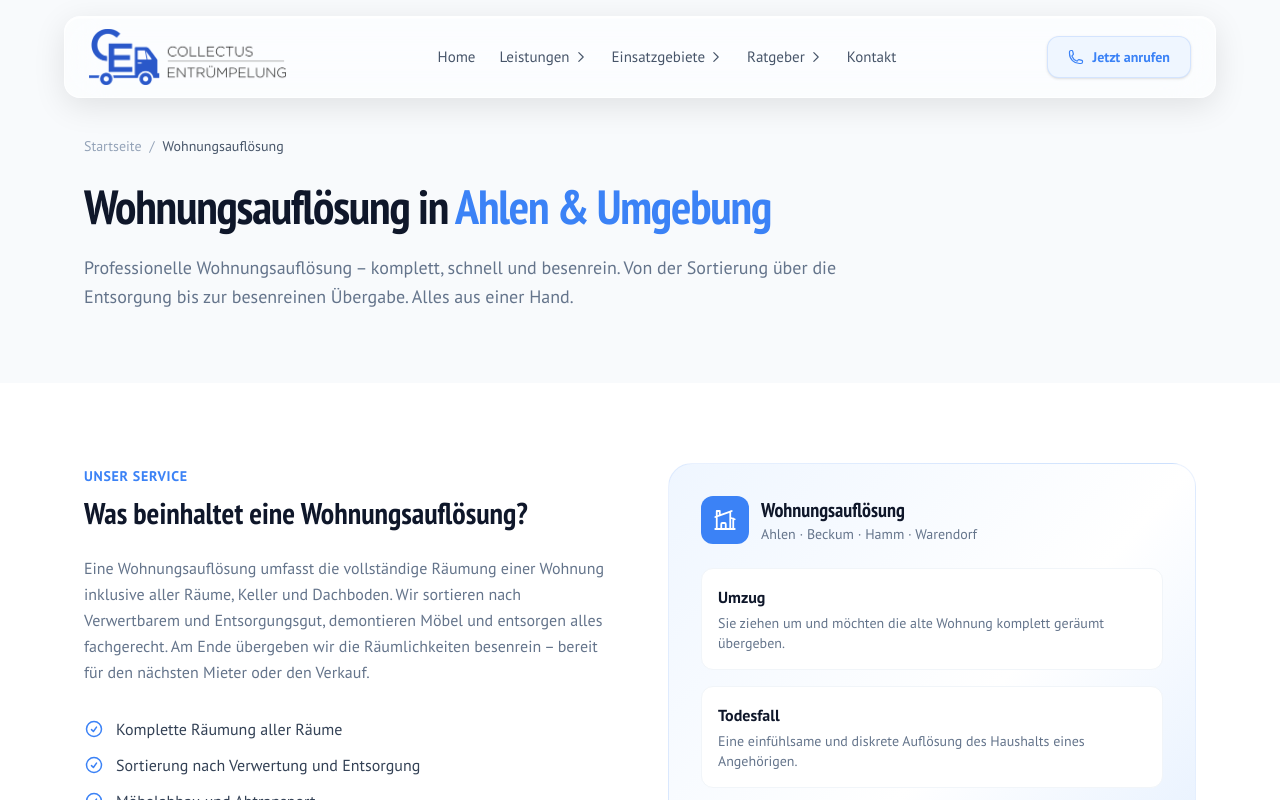
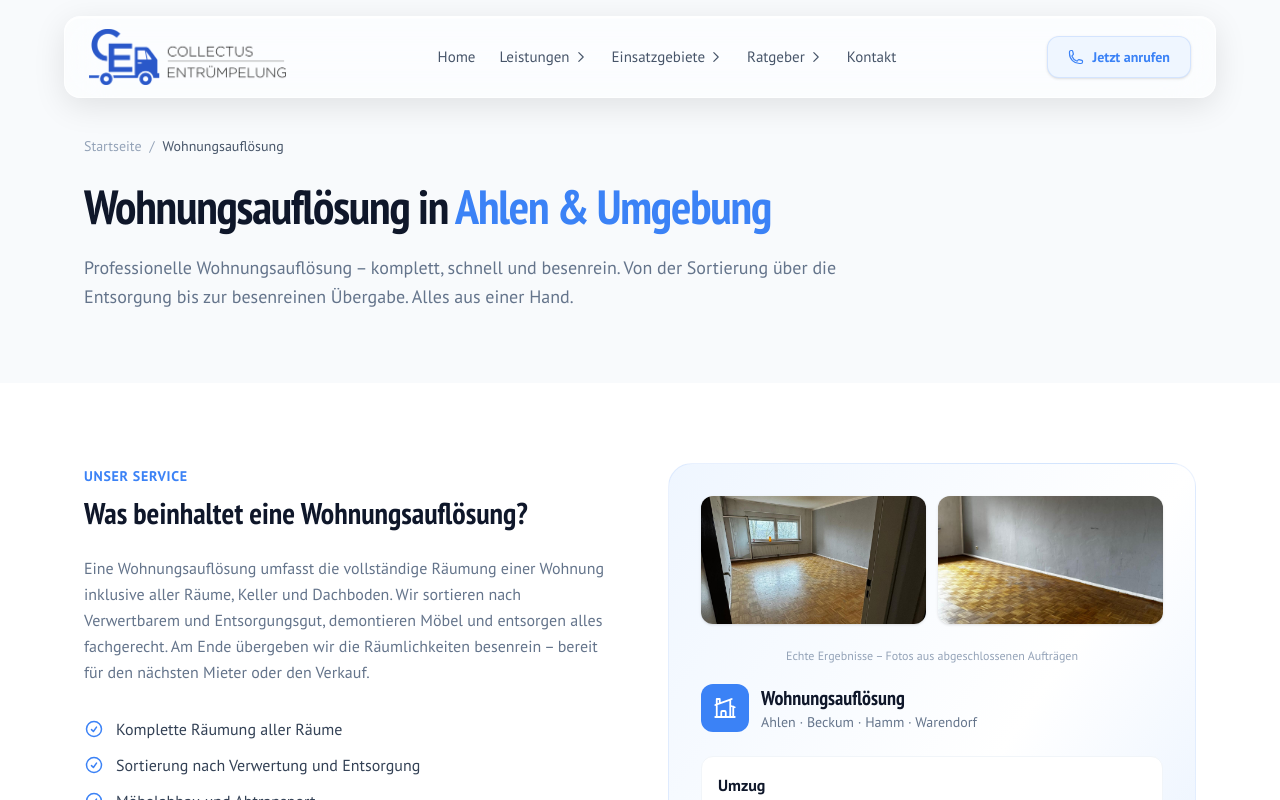
Before and after one commit to GrowthMediaSolution/Collectur-Webseite, a Next.js app: page /wohnungsaufloesung in a window 1280 px wide. Shown: the top 800 px of the page. Built offline with nearby package versions, Linux system fonts and the light colour scheme.

Commit message:
Add real photo gallery section, Aufsteller trust block, room photos on Wohnungsauflösung

```diff
--- a/app/page.tsx
+++ b/app/page.tsx
@@ -322,6 +322,68 @@ function Advantages() {
   )
 }
 
+function Gallery() {
+  const photos = [
+    {
+      src: '/images/wohnzimmer-geraeumt-1.jpg',
+      alt: 'Wohnzimmer nach der Räumung – besenrein übergeben',
+      label: 'Wohnzimmer – komplett geräumt',
+    },
+    {
+      src: '/images/keller-geraeumt.jpg',
+      alt: 'Geräumter Keller nach Kellerentrümpelung durch Collectus',
+      label: 'Keller – besenrein übergeben',
+    },
+    {
+      src: '/images/kueche-geraeumt.jpg',
+      alt: 'Küche vollständig geräumt und besenrein',
+      label: 'Küche – vollständig entleert',
+    },
+    {
+      src: '/images/bad-geraeumt-1.jpg',
+      alt: 'Bad nach der Entrümpelung durch Collectus Ahlen',
+      label: 'Bad – nach der Entrümpelung',
+    },
+  ]
+
+  return (
+    <section className="py-20 md:py-28 bg-gray-50">
+      <div className="max-w-6xl mx-auto px-5">
+        <div className="text-center mb-14">
+          <span className="text-primary font-semibold text-sm tracking-wider uppercase">Echte Ergebnisse</span>
+          <h2 className="font-heading text-3xl sm:text-4xl font-black text-gray-900 mt-2">Unsere Arbeit spricht für sich</h2>
+          <p className="text-gray-500 mt-3 max-w-xl mx-auto">
+            Fotos aus abgeschlossenen Aufträgen – so sehen Räume nach unserem Einsatz aus.
+          </p>
+        </div>
+
+        <div className="grid sm:grid-cols-2 lg:grid-cols-4 gap-4">
+          {photos.map((p) => (
+            <div key={p.src} className="group relative rounded-2xl overflow-hidden shadow-md hover:shadow-xl transition-shadow duration-300 bg-white">
+              <div className="relative h-56 sm:h-64">
+                <Image
+                  src={p.src}
+                  alt={p.alt}
+                  fill
+                  className="object-cover object-center group-hover:scale-105 transition-transform duration-500"
+                  sizes="(max-width: 640px) 100vw, (max-width: 1024px) 50vw, 25vw"
+                />
+              </div>
+              <div className="px-4 py-3 bg-white border-t border-gray-100">
+                <p className="text-sm font-semibold text-gray-700">{p.label}</p>
+              </div>
+            </div>
+          ))}
+        </div>
+
+        <p className="text-center text-sm text-gray-400 mt-6">
+          Alle Fotos aus echten Aufträgen in Ahlen und Umgebung.
+        </p>
+      </div>
+    </section>
+  )
+}
+
 function ServiceArea() {
   return (
     <section id="gebiet" className="py-20 md:py-28 bg-dark text-white relative overflow-hidden">
@@ -415,6 +477,20 @@ function Contact() {
                 <p className="text-xs text-gray-500">„Schnell, zuverlässig und sauber – genau wie versprochen."</p>
               </div>
             </div>
+
+            {/* Aufsteller – lokale Präsenz */}
+            <div className="mt-6 rounded-2xl overflow-hidden border border-gray-100 shadow-md">
+              <Image
+                src="/images/aufsteller-werbung.jpg"
+                alt="Collectus Entrümpelung – Aufsteller mit Leistungen und Kontakt vor Ort in Ahlen"
+                width={920}
+                height={1280}
+                className="w-full h-52 object-cover object-top"
+              />
+              <div className="px-4 py-3 bg-gray-50 border-t border-gray-100">
+                <p className="text-xs font-semibold text-gray-500 uppercase tracking-wider">Wir sind vor Ort in der Region aktiv</p>
+              </div>
+            </div>
           </div>
 
           <div className="flex items-center">
@@ -498,6 +574,7 @@ export default function Home() {
       <SchemaOrg />
       <Hero />
       <Services />
+      <Gallery />
       <Advantages />
       <ServiceArea />
       <Contact />
--- a/app/wohnungsaufloesung/page.tsx
+++ b/app/wohnungsaufloesung/page.tsx
@@ -1,5 +1,6 @@
 import type { Metadata } from 'next'
 import Link from 'next/link'
+import Image from 'next/image'
 import { PageHero, CtaBanner, RelatedLinks } from '../../components/Shared'
 import { LocalBusinessSchema } from '../../components/Schema'
 import { CheckCircleIcon, HomeIcon, MapPinIcon } from '../../components/Icons'
@@ -61,6 +62,28 @@ export default function Wohnungsaufloesung() {
           </div>
 
           <div className="bg-gradient-to-br from-primary-50 via-white to-primary-100 rounded-3xl p-8 border border-primary/10">
+            {/* Real job photos */}
+            <div className="grid grid-cols-2 gap-3 mb-6">
+              <div className="rounded-xl overflow-hidden shadow-sm">
+                <Image
+                  src="/images/wohnzimmer-geraeumt-1.jpg"
+                  alt="Wohnzimmer nach der Räumung – besenrein"
+                  width={540}
+                  height={540}
+                  className="w-full h-32 object-cover object-center"
+                />
+              </div>
+              <div className="rounded-xl overflow-hidden shadow-sm">
+                <Image
+                  src="/images/wohnzimmer-geraeumt-2.jpg"
+                  alt="Weiteres Zimmer nach der Wohnungsauflösung"
+                  width={540}
+                  height={540}
+                  className="w-full h-32 object-cover object-center"
+                />
+              </div>
+            </div>
+            <p className="text-xs text-gray-400 text-center mb-5">Echte Ergebnisse – Fotos aus abgeschlossenen Aufträgen</p>
             <div className="flex items-center gap-3 mb-6">
               <div className="w-12 h-12 rounded-xl bg-primary text-white flex items-center justify-center">
                 <HomeIcon />
```
